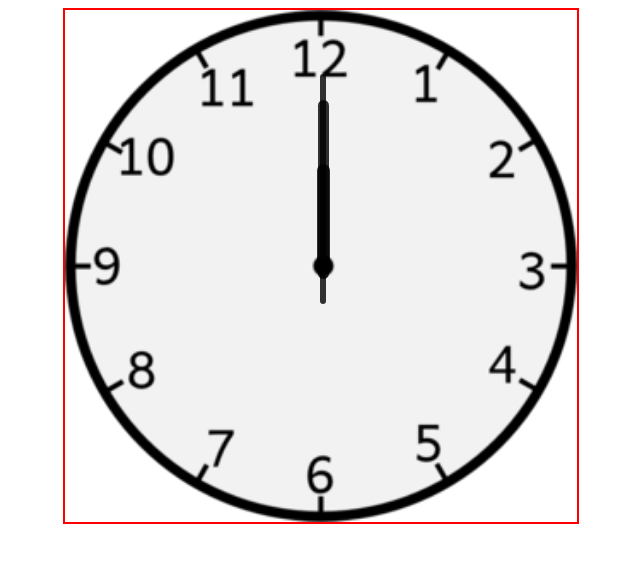
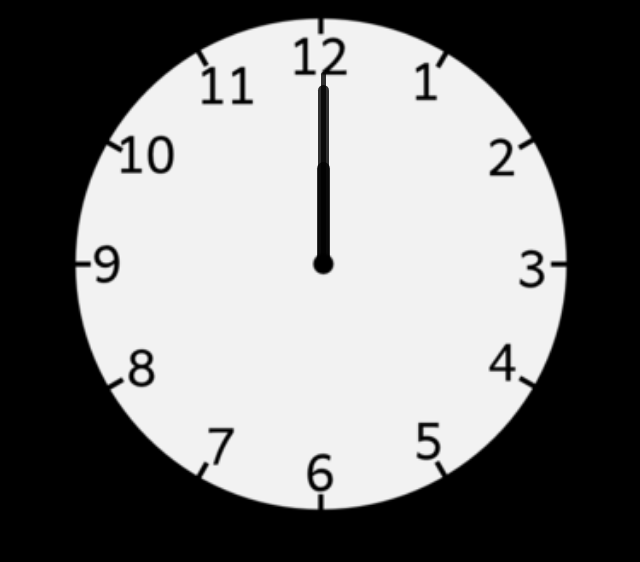
Before and after one commit to vishcomestrue/analogClock, a plain HTML site: page index.html in a window 1280 px wide. Shown: the whole page, without its empty margins (319-959 px from the left). Drawn offline with Linux system fonts and the light colour scheme.

Commit message:
Updated the style sheet

```diff
--- a/style.css
+++ b/style.css
@@ -1,5 +1,8 @@
+body{
+    background-color: black;
+}
+
 #clock{
-    border: 2px solid red;
     width: 40vw;
     height: 40vw;
     background: url(clock.png) no-repeat;
@@ -20,22 +23,25 @@
     margin-top: 12vw;
     transform-origin: bottom;
     opacity: 0.8;
+    /* display: none; */
 }
 
 #minuteHand {
     height: 14vw;
     width: 0.8vw;
     margin-left: 19.8vw;
-    margin-top: 7vw;
+    margin-top: 6vw;
     transform-origin: bottom;
     opacity: 0.8;
+    /* display: none; */
 }
 
 #secondHand {
-    height: 18vw;
-    width: 0.5vw;
-    margin-left: 19.9vw;
+    height: 15vw;
+    width: 0.4vw;
+    margin-left: 20vw;
     margin-top: 5vw;
     transform-origin: bottom;
     opacity: 0.8;
+    /* display: none; */
 }
```
